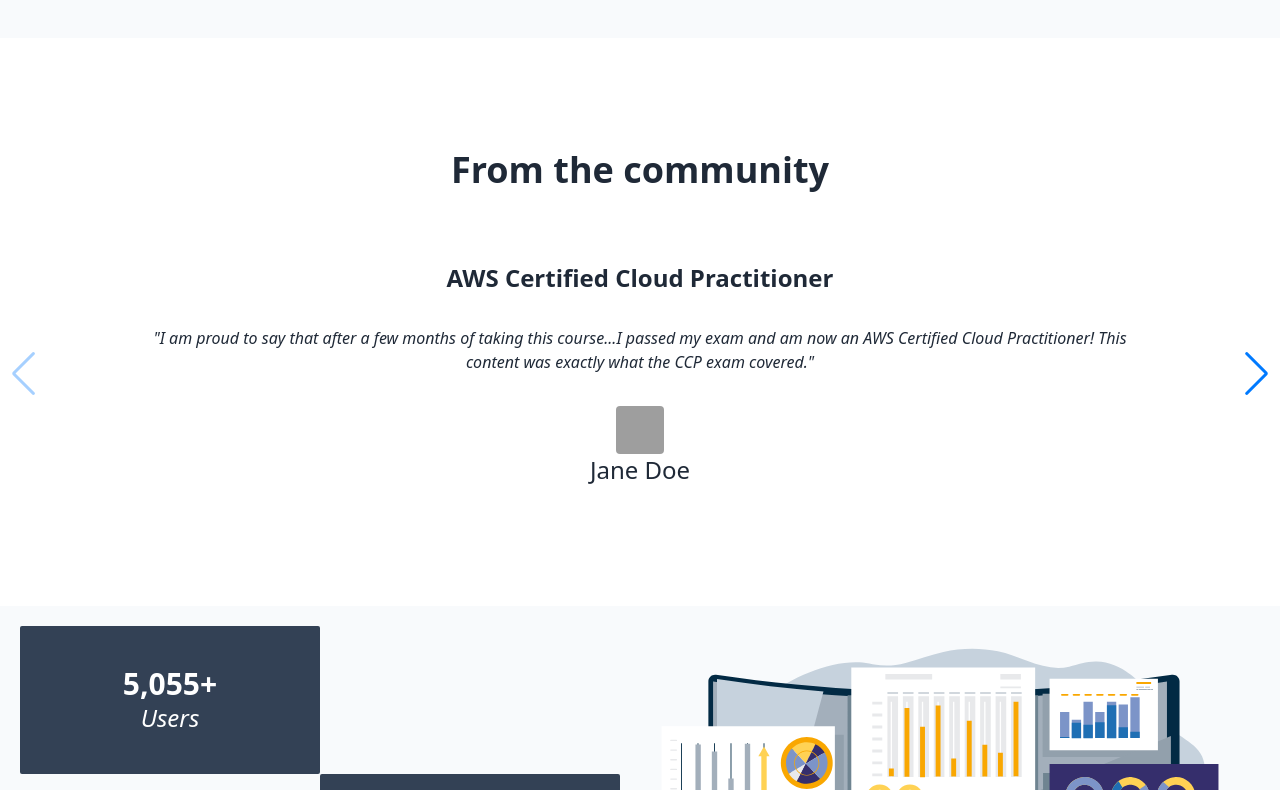
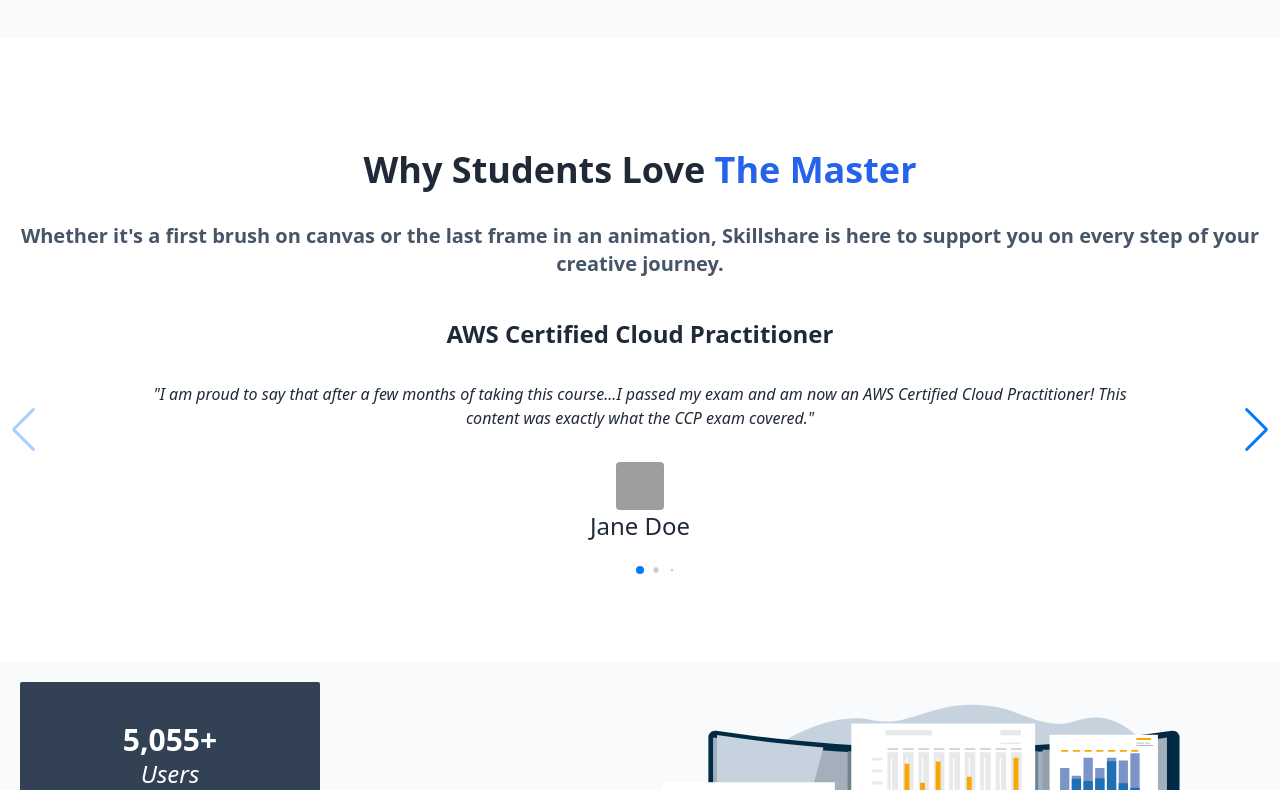
Before and after one commit to kamruzzaman-leeon/The-Master, a React (Vite) app: page / in a window 1280 px wide. Shown: the part 950-1740 px from the top of the page. Built offline with nearby package versions, Linux system fonts and the light colour scheme; grey boxes are pictures that could not be loaded.

Commit message:
MINOR CHANGE ADDED

```diff
--- a/src/Pages/Home/FeedBack/FeedBack.jsx
+++ b/src/Pages/Home/FeedBack/FeedBack.jsx
@@ -2,13 +2,14 @@
 import { Swiper, SwiperSlide } from 'swiper/react';
 import 'swiper/css';
 import 'swiper/css/navigation';
-import { Navigation } from 'swiper/modules';
+import 'swiper/css/pagination';
+import { Navigation, Pagination } from 'swiper/modules';
 const FeedBack = () => {
-    const reviews=[
+    const reviews = [
         {
             "_id": "643010e0f5a7e52ce1e8fa65",
             "name": "Jane Doe",
-            "title":"AWS Certified Cloud Practitioner",
+            "title": "AWS Certified Cloud Practitioner",
             "details": "I am proud to say that after a few months of taking this course...I passed my exam and am now an AWS Certified Cloud Practitioner! This content was exactly what the CCP exam covered.",
             "rating": 3
         },
@@ -39,12 +40,20 @@
     ]
     return (
         <div className='my-20'>
-            <h2 className='text-center font-semibold text-4xl py-8'>From the community</h2>
-            <Swiper navigation={true} modules={[Navigation]} className="mySwiper">
+            <h2 className='text-center font-bold text-4xl py-8'>Why Students Love <span className='text-blue-600'>The Master</span></h2>
+            <p className='font-bold text-xl text-center text-slate-600'>Whether it's a first brush on canvas or the last frame in an animation, Skillshare is here to support you on every step of your creative journey.</p>
+            <Swiper
+                pagination={{
+                dynamicBullets: true,
+                clickable: true,
+                }}
+                navigation={true}
+                slidesPerView={'auto'}
+                modules={[Navigation, Pagination]} className="mySwiper">
                 {
                     reviews?.map(review => <SwiperSlide key={review._id}>
                         <div className='m-10 flex flex-col items-center'>
-                        <h3 className='text-2xl text-center font-bold'>{review.title}</h3>
+                            <h3 className='text-2xl text-center font-bold'>{review.title}</h3>
                             <p className='py-8 italic w-10/12 text-center'>{`"${review.details}"`}</p>
                             <div className="avatar">
                                 <div className="w-12 rounded">
```
